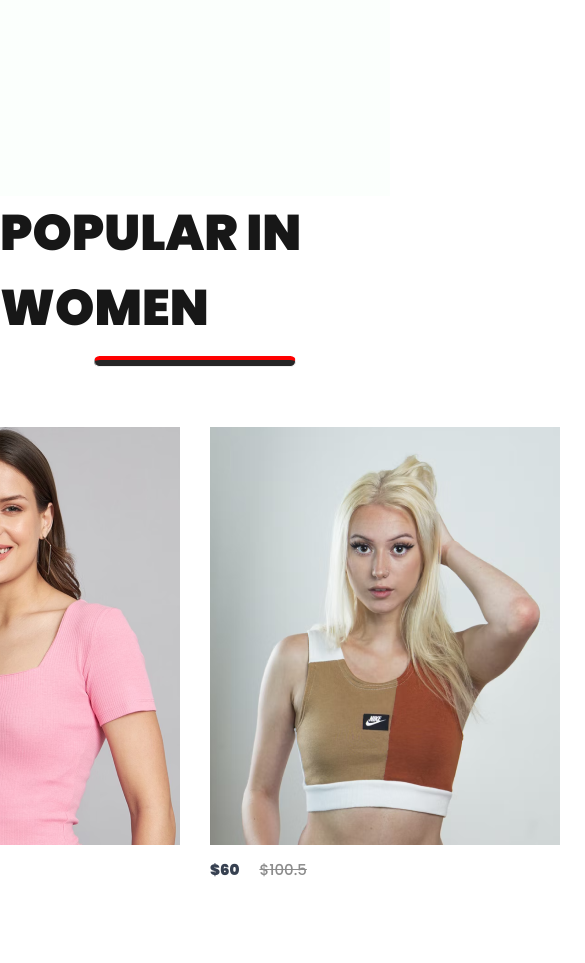
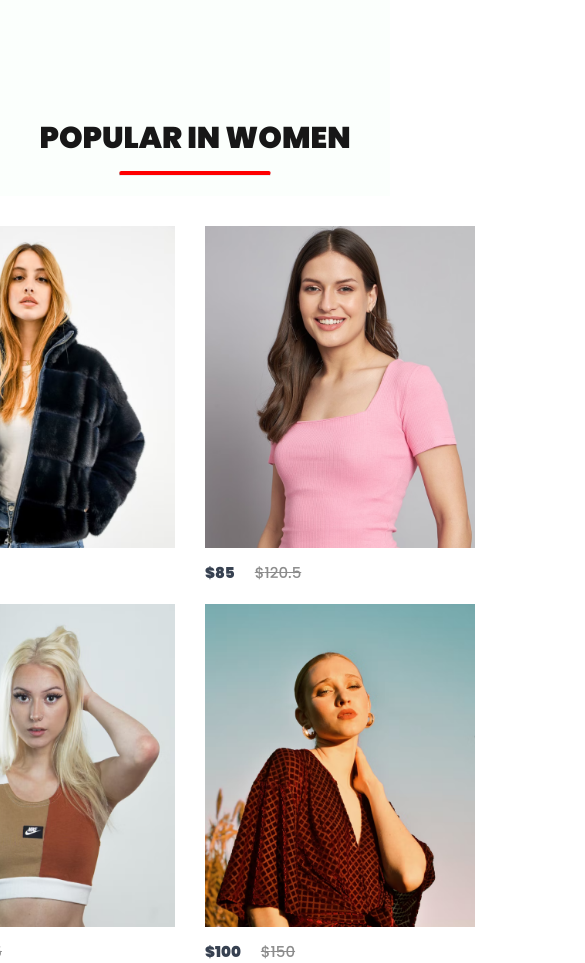
Before and after one commit to mariegrace31/viva_shop, a React (Create React App) app: page / in a window 390 px wide. Shown: the part 728-1691 px from the top of the page, 585 px wide, since content can reach past the window. Built offline with nearby package versions, Linux system fonts and the light colour scheme.

Commit message:
Update the mob styling of the popular items

```diff
--- a/src/Components/Item/Item.css
+++ b/src/Components/Item/Item.css
@@ -37,4 +37,12 @@
   .item-price-old {
     font-size: 15px;
   }
+
+  .item {
+    width: 280px;
+  }
+
+  .item img {
+    width: 270px;
+  }
 }
--- a/src/Components/Popular/Popular.css
+++ b/src/Components/Popular/Popular.css
@@ -24,3 +24,25 @@
   display: flex;
   gap: 30px;
 }
+
+@media screen and (max-width: 768px) {
+  .popular {
+    margin-top: -80px;
+  }
+
+  .popular h1 {
+    font-size: 30px;
+  }
+
+  .popular hr {
+    width: 150px;
+    height: 5px;
+  }
+
+  .popular-item {
+    margin-top: 40px;
+    display: grid;
+    grid-template-columns: repeat(2, 1fr);
+    gap: 20px;
+  }
+}
```
